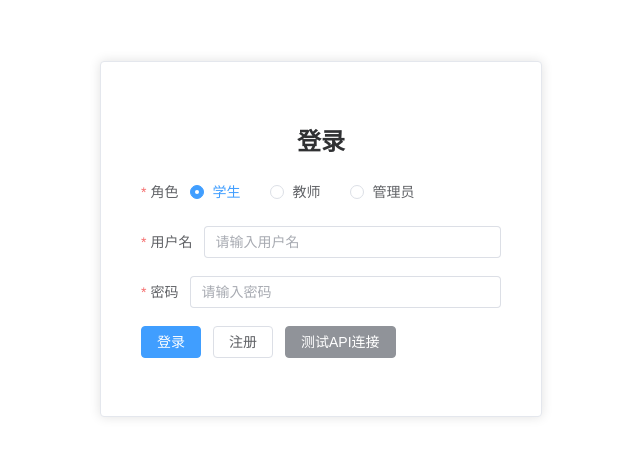
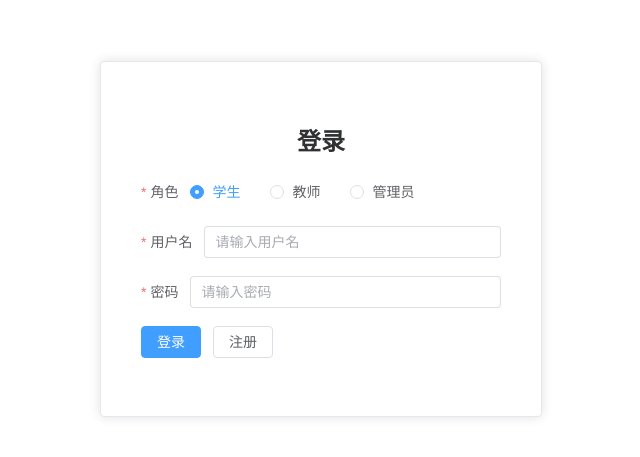
Before and after one commit to Huanswurst/Playground, a Vue app: page /login in a window 1280 px wide. Shown: the part 221-678 px from the top of the page, without its empty margins (319-959 px from the left). Built offline with nearby package versions, Linux system fonts and the light colour scheme.

Commit message:
移除登录页面中的API连接测试按钮及相关方法

```diff
--- a/src/views/login.vue
+++ b/src/views/login.vue
@@ -25,7 +25,7 @@
           <el-button type="primary" @click="handleLogin">登录</el-button>
           <el-button @click="goToRegister">注册</el-button>
           <el-button v-if="token" type="danger" @click="logout">登出</el-button>
-          <el-button type="info" @click="testApiConnection">测试API连接</el-button>
+          <!-- <el-button type="info" @click="testApiConnection">测试API连接</el-button> -->
         </el-form-item>
       </el-form>
     </el-card>
@@ -108,7 +108,7 @@ export default {
     goToRegister() {
       this.$router.push('/register');
     },
-    async testApiConnection() {
+    /* async testApiConnection() {
       try {
         const response = await fetch('http://8.153.106.1:8000/api/test/', {
           headers: {
@@ -128,7 +128,7 @@ export default {
         console.error('API连接错误详情:', error);
         this.$message.error(error.message);
       }
-    }
+    } */
   },
   created() {
     this.checkLoginStatus();
```
